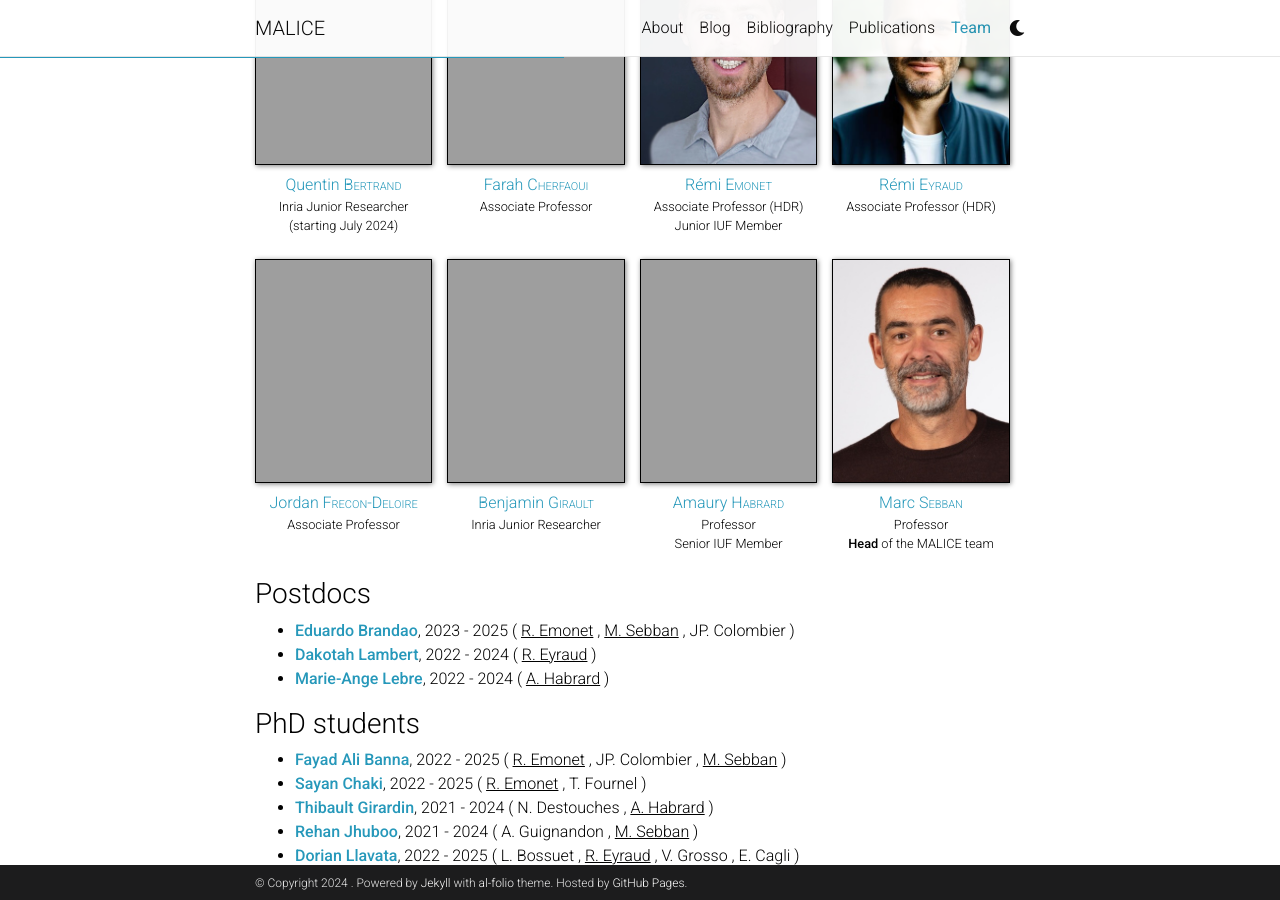
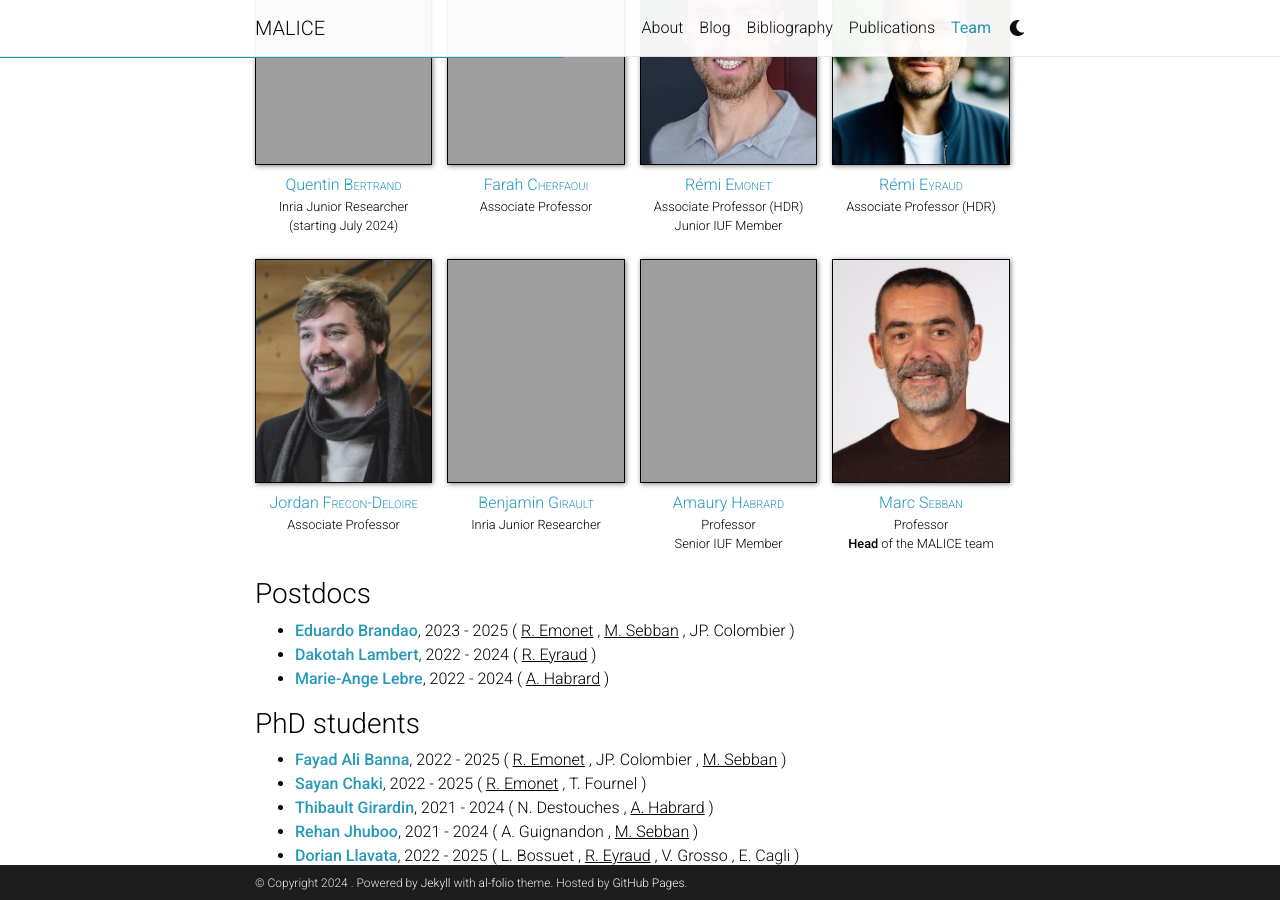
Before and after one commit to labhc-malice/labhc-malice.github.io, a Jekyll site: the page built from _pages/team.md, in a window 1280 px wide and 900 px high, scrolled down 314 px. Built offline with Jekyll 4.4.1, drawn with Linux system fonts in a browser that asks for light colours; comment, search, counter and statistics services are not loaded; a style sheet for code colours, icons or effects is not loaded.

Commit message:
Add Jordan

```diff
--- a/_data/faculty.yml
+++ b/_data/faculty.yml
@@ -41,3 +41,4 @@
   lastname: Frecon-Deloire
   title: Associate Professor
   url: https://jordan-frecon.com/
+  photo: jordan-frecon.jpg
```
Also changed, not shown: assets/img/people/jordan-frecon.jpg (added).
